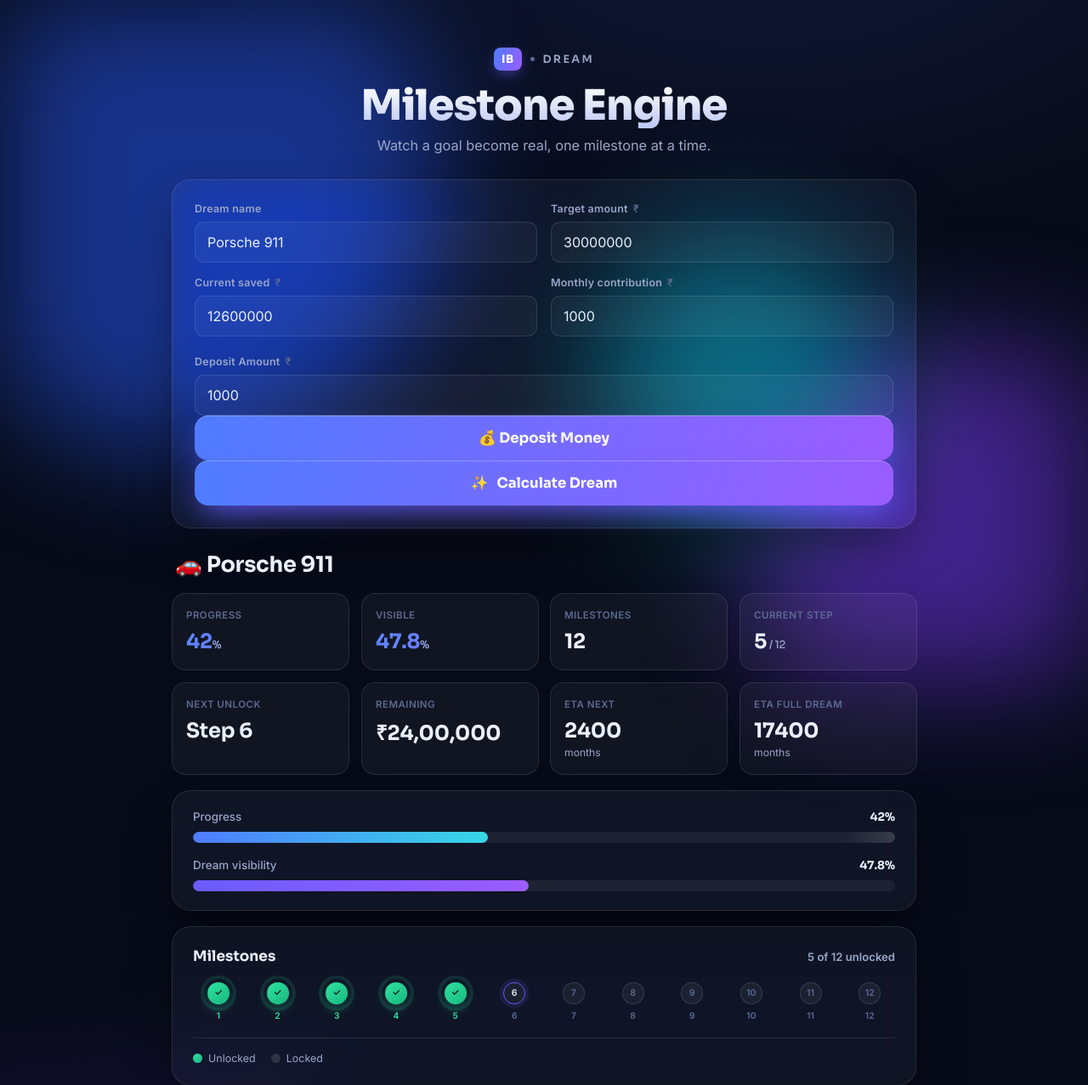
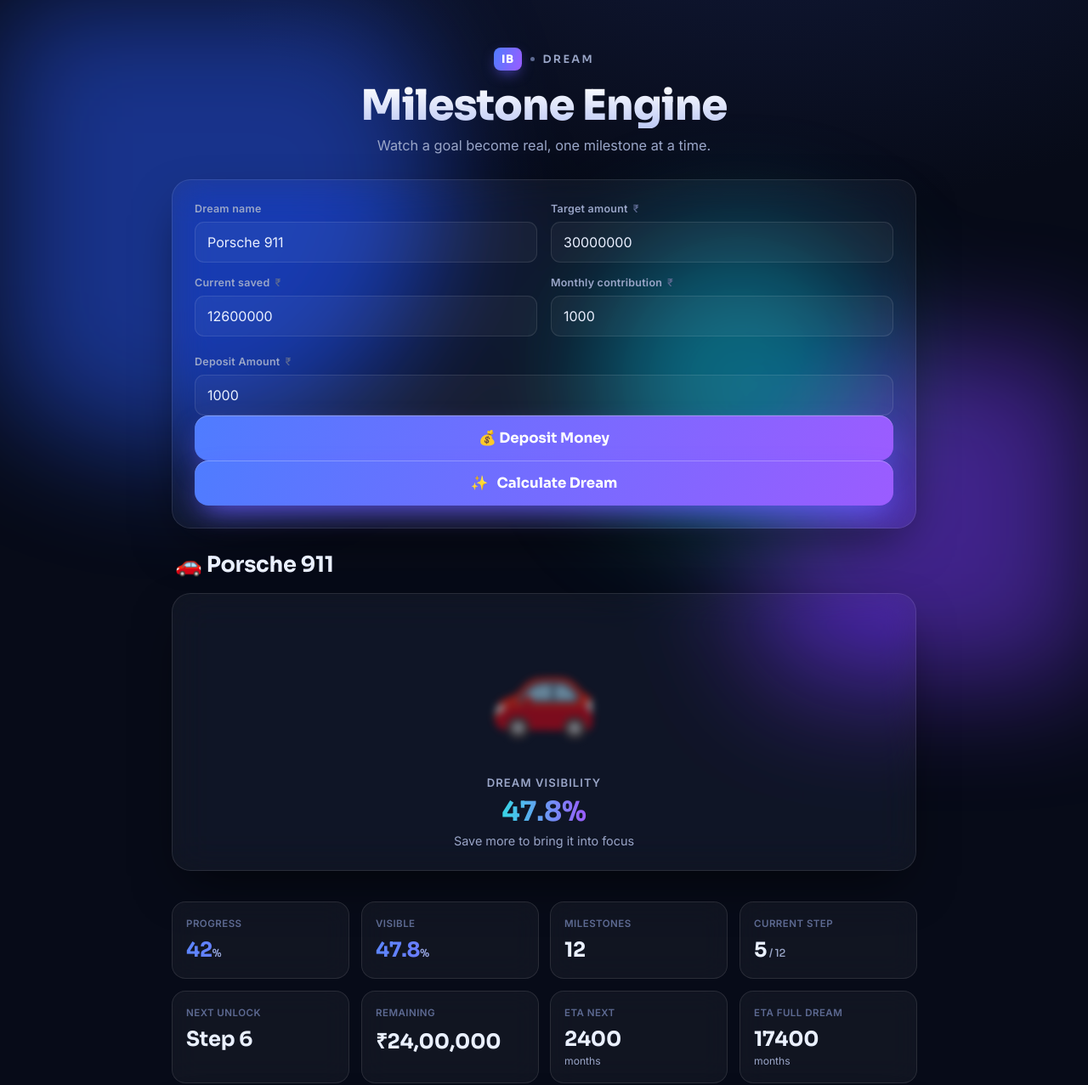
Before and after one commit to github042project/IBBU_2, a FastAPI app: page /dream-ui in a window 1280 px wide. Shown: the top 1277 px of the page at 85% size. Run offline with FastAPI, Linux system fonts and the light colour scheme.

Commit message:
Add dream preview section to dream_demo.html
Added a dream preview section with visibility and hint.

```diff
--- a/templates/dream_demo.html
+++ b/templates/dream_demo.html
@@ -82,6 +82,33 @@
         <h2 id="dreamTitle" class="dream-title"></h2>
         <span id="becomingReal" class="becoming" hidden>🎉 Dream becoming real…</span>
       </div>
+      <!-- DREAM PREVIEW (Day 3) -->
+<div class="preview glass">
+  <div class="preview__stage">
+    <div id="dreamArt" class="preview__art"
+         style="opacity:.12;filter:blur(9px)">
+      🌟
+    </div>
+
+    <div class="preview__glow"></div>
+  </div>
+
+  <div class="preview__meta">
+    <span class="preview__label">
+      Dream visibility
+    </span>
+
+    <span id="previewPct"
+          class="preview__pct">
+      0%
+    </span>
+
+    <span id="previewHint"
+          class="preview__hint">
+      Save more to bring it into focus
+    </span>
+  </div>
+</div>
 
       <!-- stat cards -->
       <div class="cards" id="cards"></div>
```
